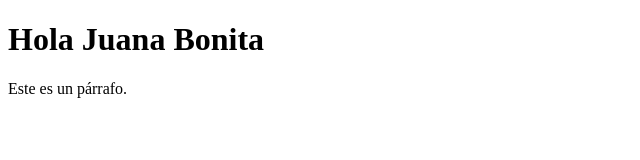
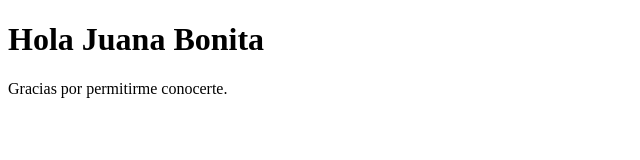
Before and after one commit to mrendons/demo_html, a plain HTML site: page index.html in a window 1280 px wide. Shown: the whole page, without its empty margins (0-640 px from the left). Drawn offline with Linux system fonts and the light colour scheme.

Commit message:
Update index.html

```diff
--- a/index.html
+++ b/index.html
@@ -8,7 +8,7 @@
   <body>
     <div>
         <h1>Hola Juana Bonita</h1>
-        <p>Este es un párrafo.</p>
+        <p>Gracias por permitirme conocerte.</p>
     </div>
   </body>
 </html>
```
